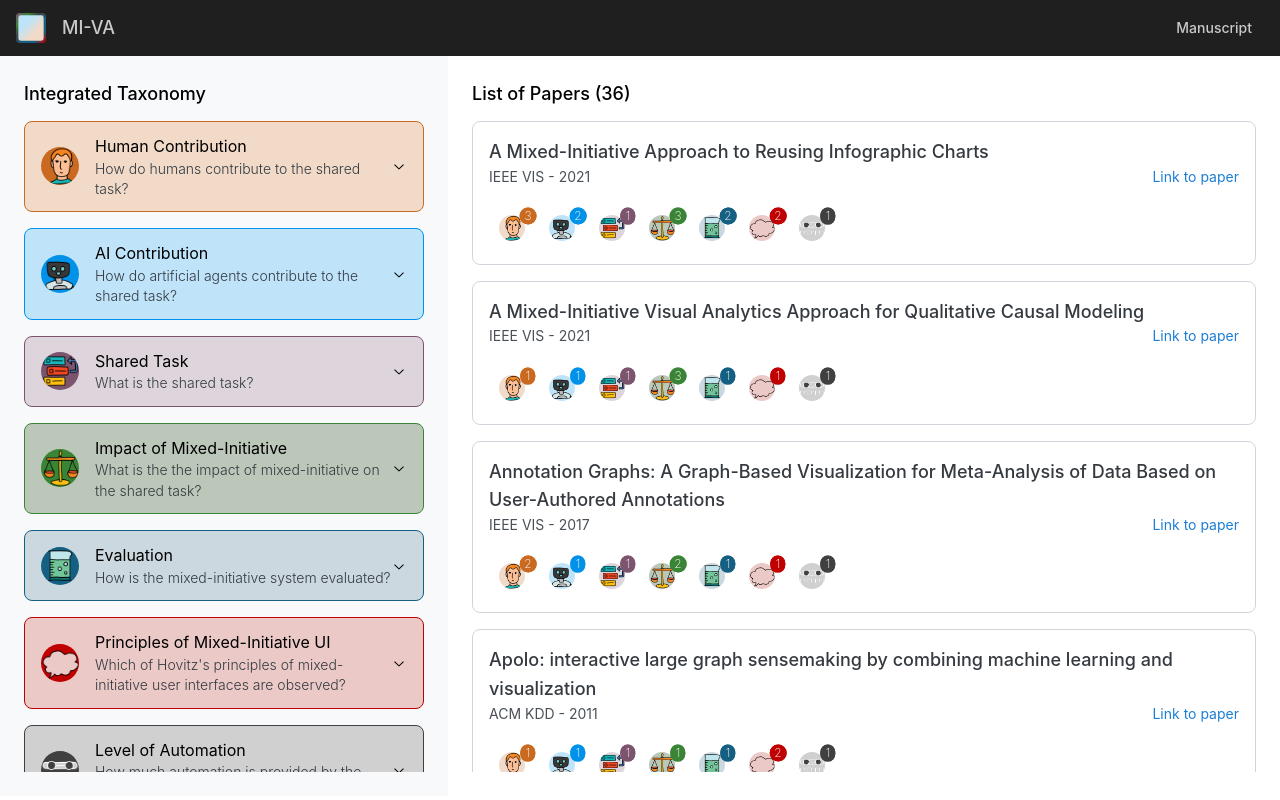
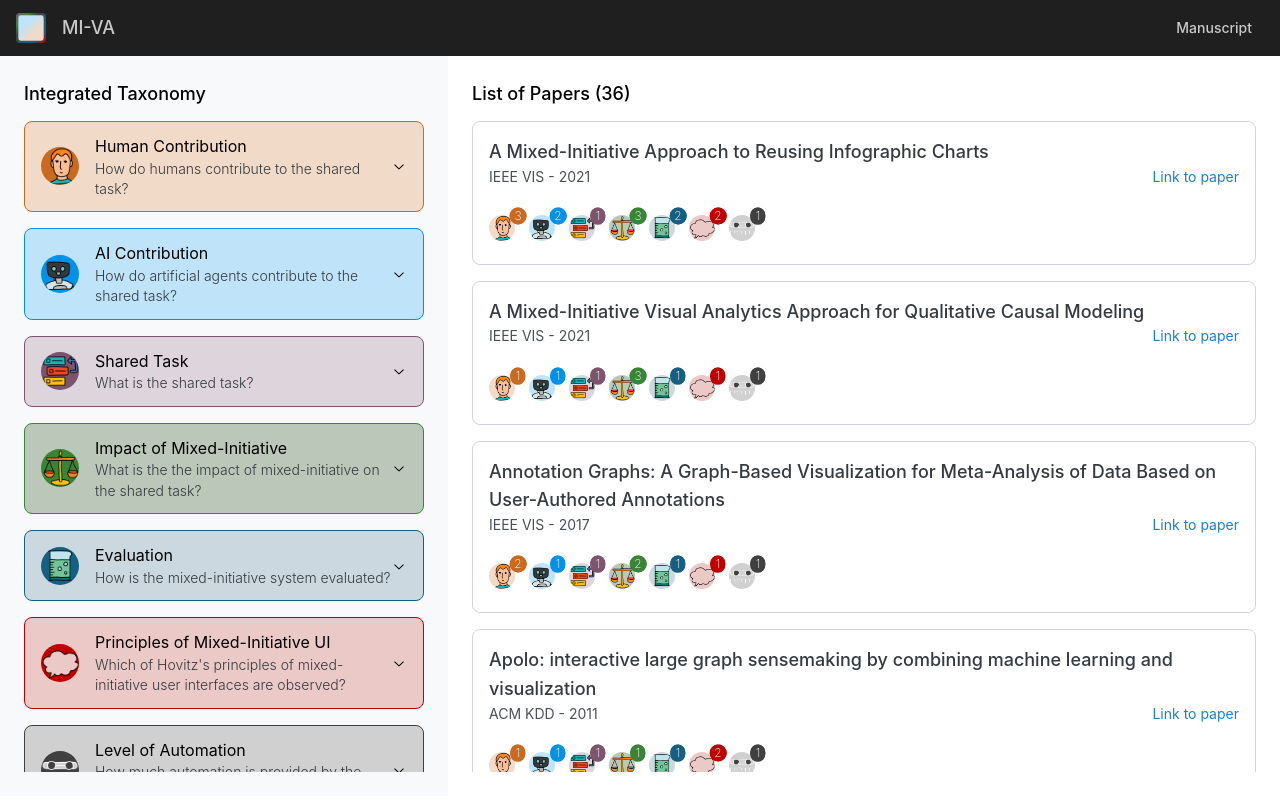
Before and after one commit to smonadjemi/miva, a Next.js app: page / in a window 1280 px wide. Built offline with nearby package versions, Linux system fonts and the light colour scheme.

Commit message:
padding on tags

```diff
--- a/components/PaperView.tsx
+++ b/components/PaperView.tsx
@@ -43,11 +43,11 @@ function Tags({ tags }: { tags: string[] }) {
         return acc;
     }, {});
 
-    return <Flex wrap="wrap" gap={0} pt={'md'}>
+    return <Flex wrap="wrap" gap={'xs'} pt={'md'}>
         {
             taxonomy?.children.map((group) => (
                 groups[group.id]?.length > 0 ?
-                    <Box key={group.id} px={'xs'}>
+                    <Box key={group.id} px={'0'}>
                         <Tooltip
 
                             bg={colors && group.color_code in colors ? colors[group.color_code].light : ''}
@@ -67,7 +67,7 @@ function Tags({ tags }: { tags: string[] }) {
                             </Indicator>
 
                         </Tooltip> </Box> :
-                    <Box key={group.id} px={'xs'}>
+                    <Box key={group.id} px={'0'}>
                         <Tooltip
                             key={group.id}
                             label={<Text c={'var(--mantine-color-gray-8)'} size="sm">No tags for {group.label}</Text>}
```
